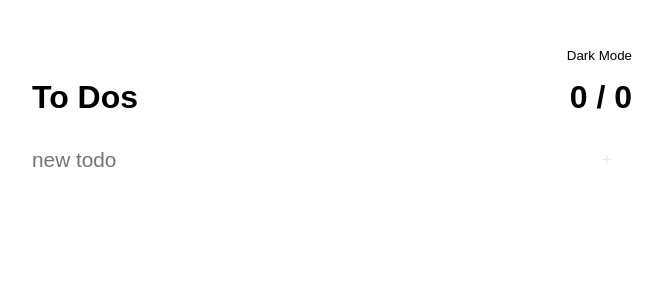
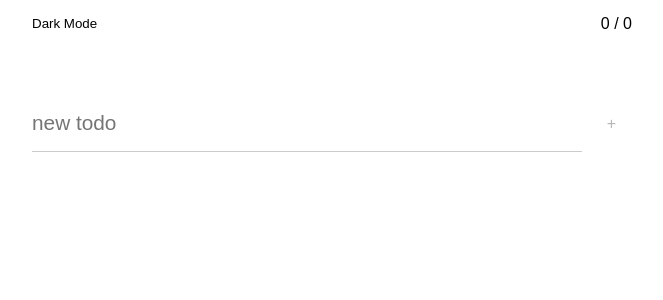
Before and after one commit to chrishughallen/React-Todo-List, a React (Create React App) app: page / in a window 1280 px wide. Shown: the top 300 px of the page, without its empty margins (308-971 px from the left). Built offline with nearby package versions, Linux system fonts and the light colour scheme.

Commit message:
improving ui

```diff
--- a/src/App.css
+++ b/src/App.css
@@ -10,6 +10,7 @@
   grid-template-columns: 1fr minmax(300px, 600px) 1fr;
   min-height: 100vh;
   overflow: scroll;
+  grid-template-rows: auto 1fr;
 }
 
 .dark-mode {
@@ -44,31 +45,33 @@
   border-bottom: 1px solid rgba(255,255,255,0.2);
 }
 
+.dark-mode > .App > ul > li > button {
+  color: white;
+}
+
 .dark-mode > .App > .todo-input > button {
   color: white;
   background: rgba(0,0,0,0.8);
   border: 1px solid #fff;
 }
 
-.dark-mode > .App > .todo-input > button:hover {
-  color: black;
-  background: white;
-  transition: all linear 0.1s;
-}
-
 .dark-mode > .App > .todo-input > input {
   background: black;
   color: white;
   border: none;
+  border-bottom: 1px solid rgba(255,255,255,0.7);
 }
 
 .dark-mode > .App > .todo-input > button {
   border: none;
 }
 
-.dark-mode > .App > .todo-input > button.fill {
-  border: 1px solid rgba(255,255,255,0.4);
-  background: transparent;
+.dark-mode > .App > .todo-input > button:disabled {
+  opacity: 0.7;
+}
+
+.dark-mode > .delete-button {
+  color: white;
 }
 
 @media (max-width: 600px) {
@@ -92,16 +95,15 @@
 .App > .todo-input {
   margin-top: 1rem;
   display: flex;
-  gap: 0.3rem;
   justify-content: space-between;
 }
 
 .App > .todo-input > input {
   padding: 1rem 1rem 1rem 0;
   width:100%;
-  border-radius: 5px;
   font-size: 1.3rem;
   border: none;
+  border-bottom: 1px solid rgba(0,0,0,0.2);
 }
 
 .App > .todo-input > input:focus {
@@ -114,11 +116,10 @@
   outline: none;
   border: none;
   display: flex;
-  justify-content: center;
+  justify-content: flex-end;
   align-items: center;
   font-size: 1rem;
   min-width: 50px;
-  opacity: 0.3;
 }
 
 .App > .todo-input > button.fill {
@@ -129,17 +130,19 @@
 
 .App > ul {
   list-style: none;
+  margin-top: 1rem;
 }
 
 .App > ul > li {
   display: grid;
   grid-template-columns: 1fr auto auto;
+  border-bottom: 1px solid rgba(0,0,0,0.1);
   align-items: center;
-  border-bottom: 1px solid rgba(0,0,0,0.1);
 }
 
 .App > ul > li > span {
   font-size: 1.2rem;
+  padding-bottom: 0.5rem;
 }
 
 .App > ul > li > span:hover {
@@ -154,19 +157,19 @@
 .delete-button {
   padding: 1rem;
   background: transparent;
-  color: orangered;
+  color: black;
   outline: none;
   border: none;
   display: flex;
-  justify-content: center;
+  justify-content: flex-end;
   align-items: center;
   font-size: 1rem;
   min-width: 50px;
+  opacity: 0.7;
 }
 
 .delete-button:hover {
-  background: orangered;
-  color: white;
+  opacity: 1;
   cursor: pointer;
   transition: all linear 0.1s;
 }
--- a/src/App.js
+++ b/src/App.js
@@ -1,6 +1,7 @@
 import logo from './logo.svg';
 import './App.css';
 import {useState, useEffect} from 'react';
+import Nav from './Nav.js'
 
 function App() {
   const [todoList, setTodoList] = useState(() => {
@@ -13,10 +14,13 @@ function App() {
   const [dark, setDark] = useState(
     localStorage.getItem('dark-mode') === 'true'
   );
-  let outstandingTasks = todoList.filter((item) => item.completed == false)
-  let completedTasks = todoList.filter((item) => item.completed)
 
-  const [outstandingCount, setOutstandingCount] = useState(todoList.filter((item) => item.completed))
+  const handleInput = (e) => {
+    setNewItem(e.target.value)
+    if (e.target.value && e.key === 'Enter') {
+      addItem(newItem)
+    }
+  }
 
   const addItem = () => {
     setTodoList((prevList) => [...prevList, {id: Math.floor(Math.random() * 1000),value: newItem, completed: false}])
@@ -43,18 +47,22 @@ function App() {
   const css_wrapper = dark ? "wrapper dark-mode" : "wrapper"
 
   return (
+    <main>
       <div className={css_wrapper}>
+        <Nav
+          dark={dark}
+          toggle={() => setDark((prev) => !prev)}
+          todos={todoList}
+        />
         <div className="App">
-        <button className='dark-mode-toggle' onClick={() => setDark((prev) => !prev)}>{dark ? "Light Mode" : "Dark Mode"}</button>
-        {todoList.length == 0 && <h1><span>To Dos</span><span>0 / 0</span></h1>}
-        {todoList.length >= 1 && <h1><span>To Dos</span> <span>{completedTasks.length} / {todoList.length}</span></h1>}
             <div className="todo-input">
               <input
                 autoComplete="off"
                 placeholder="new todo"
                 type="text"
                 name="todo"
-              onChange={(e) => setNewItem(e.target.value)}
+                onChange={(e) => handleInput(e)}
+                onKeyUp={(e) => handleInput(e)}
                 value={newItem}
               />
               <button disabled={!newItem} className={newItem ? 'fill' : '' } onClick={addItem}>+</button>
@@ -73,6 +81,7 @@ function App() {
           </ul>
         </div>
       </div>
+    </main>
   );
 }
 
--- /dev/null
+++ b/src/Nav.css
@@ -0,0 +1,17 @@
+nav {
+  position: sticky;
+  top: 0;
+  display: flex;
+  flex-direction: row-reverse;
+  justify-content: space-between;
+  grid-column: 2;
+  align-items: center;
+}
+
+nav.dark > button {
+  color: white;
+}
+
+nav.dark > span {
+  color: white;
+}
--- /dev/null
+++ b/src/Nav.js
@@ -0,0 +1,12 @@
+import './Nav.css';
+
+export default function Nav(props) {
+  let outstandingTasks = props.todos.filter((item) => item.completed == false)
+  let completedTasks = props.todos.filter((item) => item.completed)
+  return(
+    <nav className={props.dark ? "dark" : ""}>
+      <span>{completedTasks.length} / {props.todos.length}</span>
+      <button className='dark-mode-toggle' onClick={props.toggle}>{props.dark ? "Light Mode" : "Dark Mode"}</button>
+    </nav>
+  )
+}
```
Lines whose indentation alone changed are shown as unchanged.
